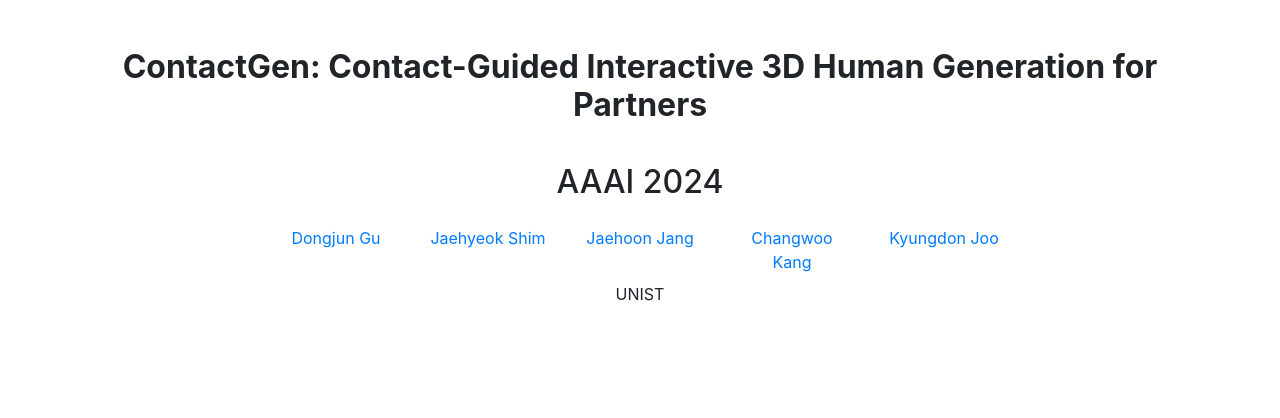
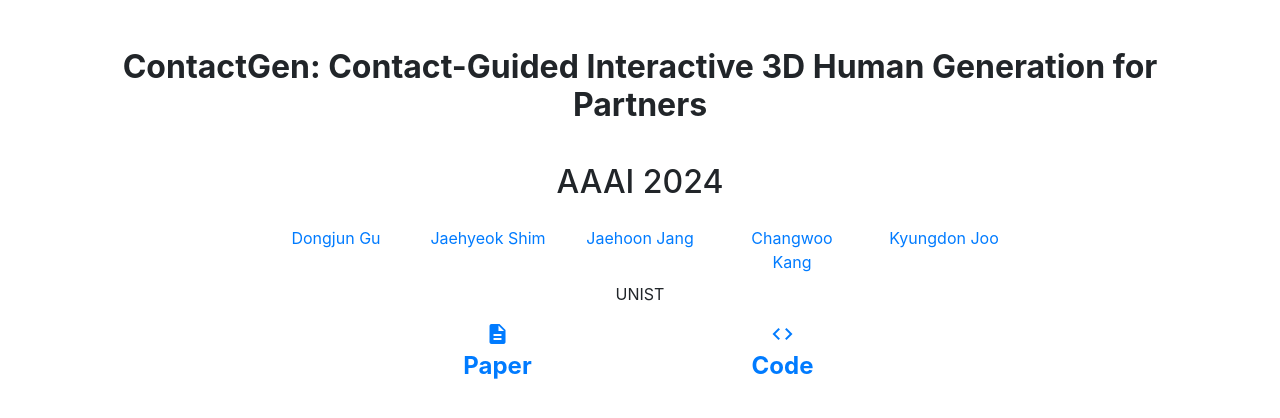
Before and after one commit to dongjunKu/dongjunKu.github.io, a plain HTML site: page contactgen/index.html in a window 1280 px wide. Drawn offline with nearby package versions, Linux system fonts and the light colour scheme.

Commit message:
Update index.html

```diff
--- a/contactgen/index.html
+++ b/contactgen/index.html
@@ -100,6 +100,29 @@
             </div>
         </div>
 
+
+        <div class="row justify-content-center align-items-center mt-3">
+            <div class="col-md-3"></div>
+            <div class="col text-center">
+                <a
+                    href="https://openaccess.thecvf.com/content/CVPR2023/html/Shim_Diffusion-Based_Signed_Distance_Fields_for_3D_Shape_Generation_CVPR_2023_paper.html">
+                    <h4>
+                        <span class="material-icons">description</span><br>
+                        <strong>Paper</strong>
+                    </h4>
+                </a>
+            </div>
+            <div class="col text-center">
+                <a href="https://github.com/Kitsunetic/SDF-Diffusion">
+                    <h4>
+                        <span class="material-icons">code</span><br>
+                        <strong>Code</strong>
+                    </h4>
+                </a>
+            </div>
+            <div class="col-md-3"></div>
+        </div>
+
 </body>
 
 </html>
```
